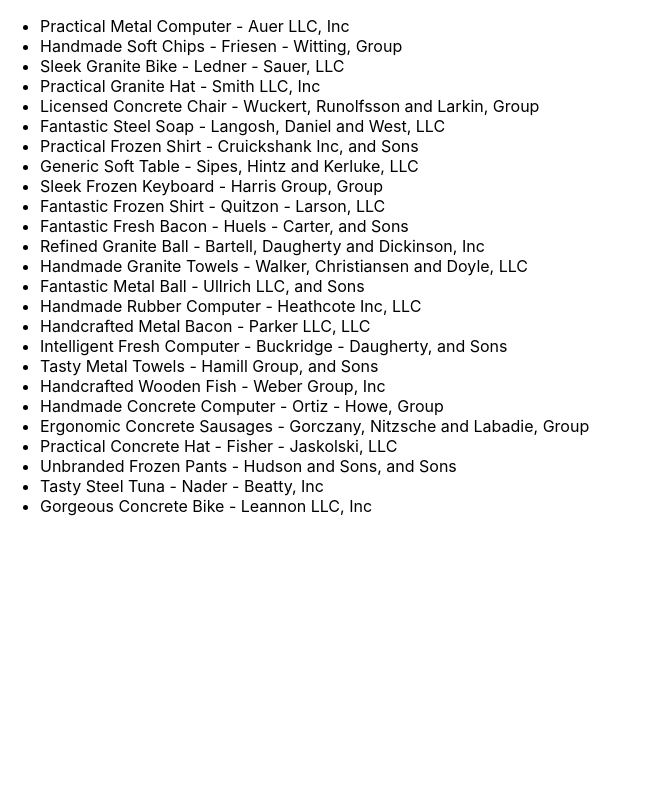
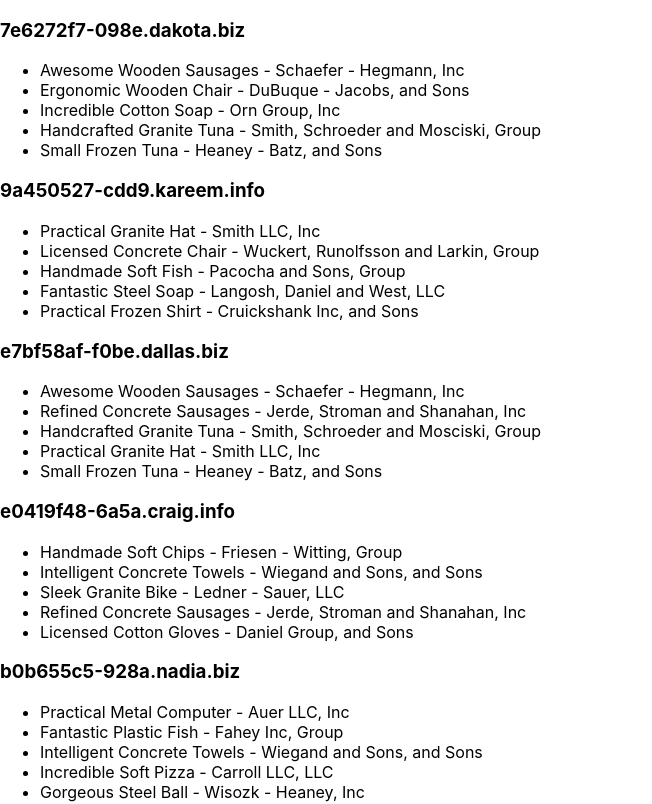
Before and after one commit to UXDESIGNERLIN/Apdex, a React (Create React App) app: page / in a window 1280 px wide. Shown: the top 804 px of the page, without its empty margins (0-652 px from the left). Built offline with nearby package versions, Linux system fonts and the light colour scheme.

Commit message:
rerendered the list for all of the host map

```diff
--- a/src/page/index.jsx
+++ b/src/page/index.jsx
@@ -1,22 +1,37 @@
 import useService from "../hooks/useService";
 import data from '../data/host-app-data.json';
 import { useEffect, useState } from "react";
+import hostsCollection from "../utils/hostsCollection";
 
 const HomePage = () => {
-  const [hosts, setHosts] = useState();
+  const [hostMap, setHostMap] = useState(new Map());
   const { getTopAppsByHost } = useService(data);
   useEffect(() => {
-    setHosts(getTopAppsByHost(testHost));
+    setHostMap(hostsCollection(data));
   }, []);
-  const testHost = '95b346a0-17f4.abbigail.name'
+
+  const getHostList = () => {
+    let hostList = [];
+    if (hostMap) {
+      for (const hostName of hostMap.keys()) {
+        hostList.push(
+          <>
+            <h3>{hostName}</h3>
+            <ul>
+              {getTopAppsByHost(hostName).slice(0,5).map((item, index) => (
+                <li key={index}>{item.name}</li>
+              ))}
+            </ul>
+          </>
+        );
+      }
+    }
+    return hostList;
+  }
 
   return(
     <>
-    {hosts &&
-      <ul>
-        {hosts.map((item, index) => <li key={index}>{item.name}</li>)}
-      </ul>
-    }
+     {getHostList()}
     </>
   )
 }
```
